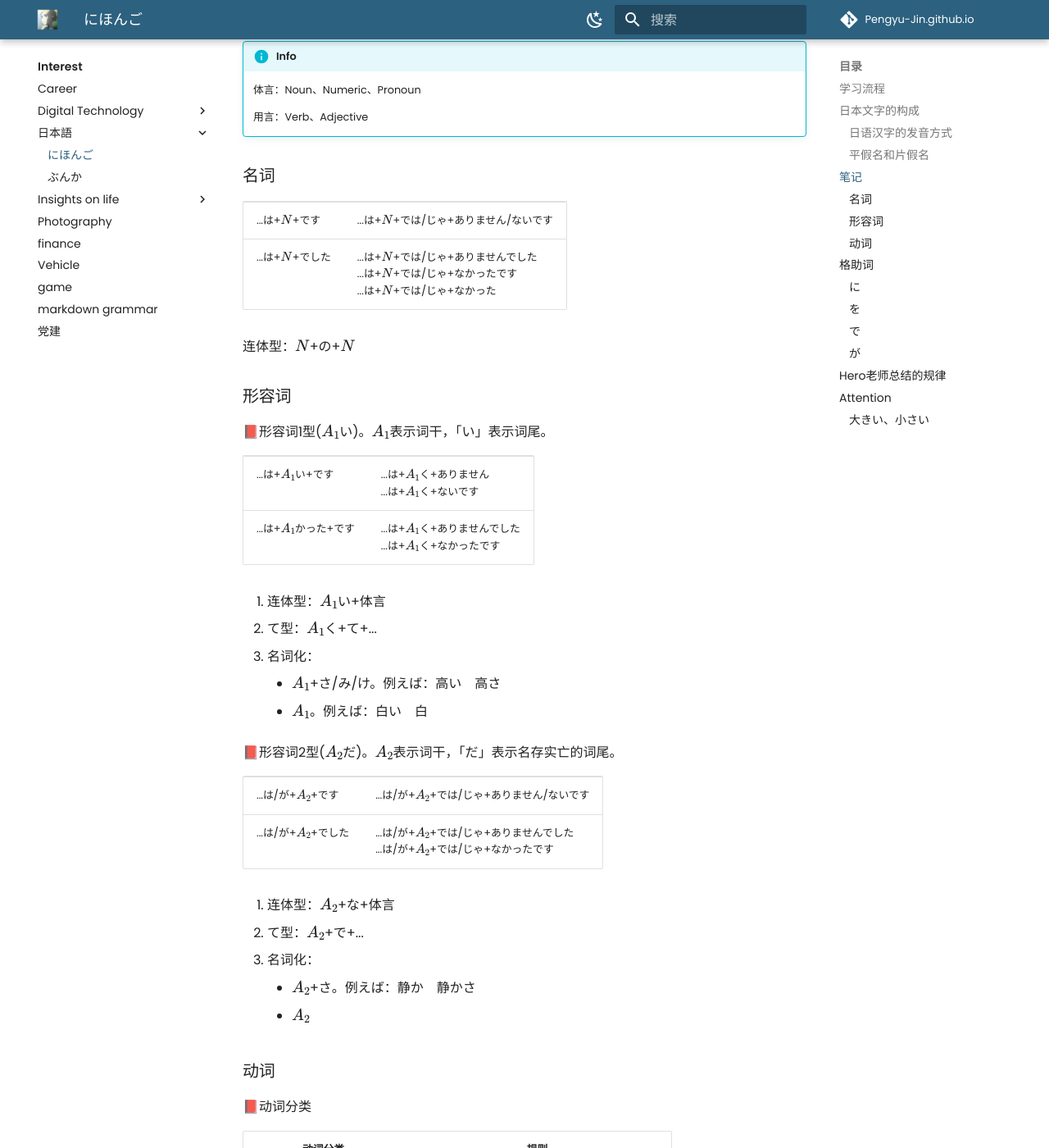
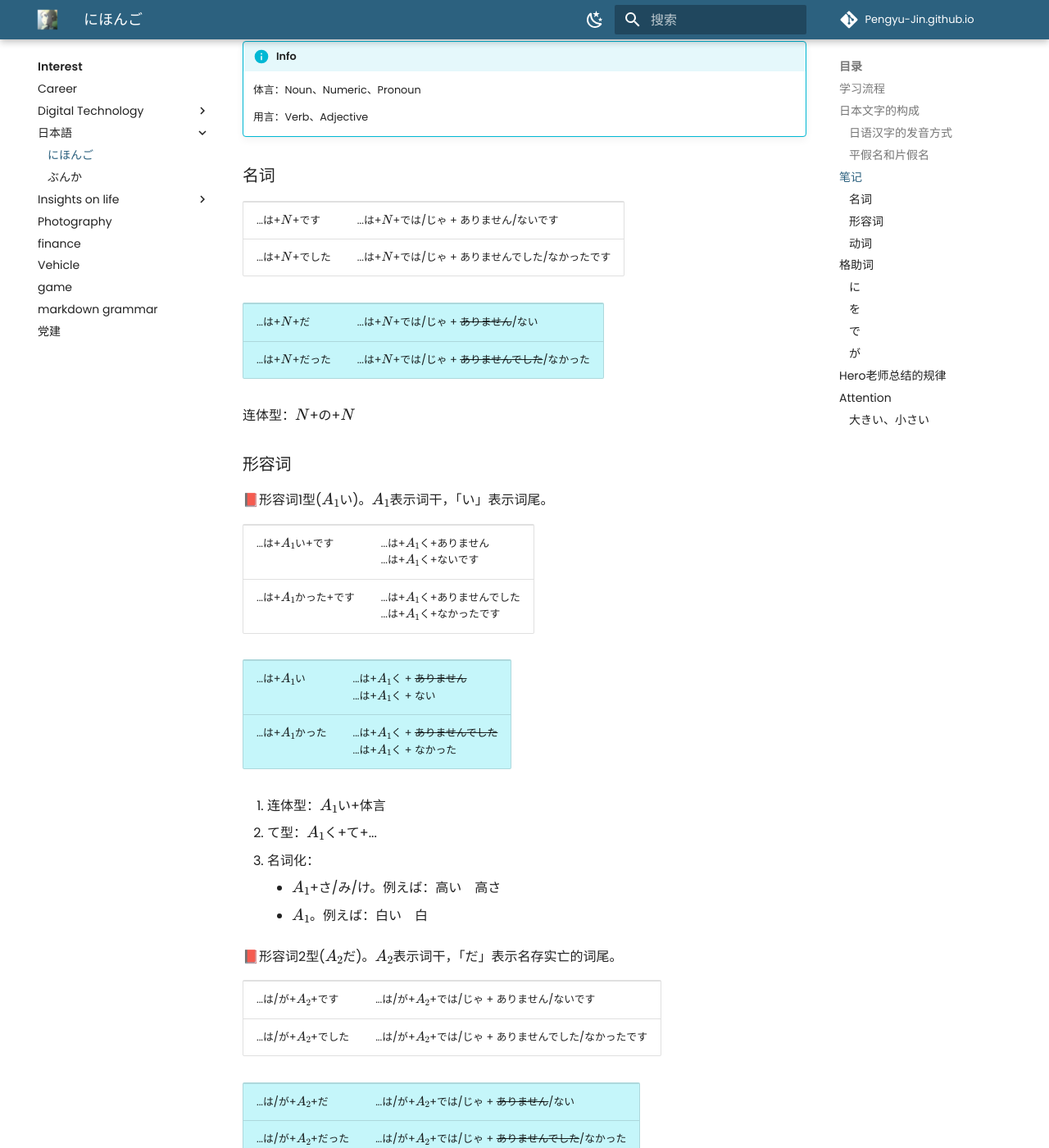
Before and after one commit to Pengyu-Jin/Pengyu-Jin.github.io, an MkDocs documentation site: the page built from docs/interest/JP-learn/50yin.md, in a window 1280 px wide and 1400 px high, scrolled down 1099 px. Shown: the whole window at 82% size. Built offline with MkDocs 1.6.1 and Material for MkDocs 9.7.7, drawn with Linux system fonts in a browser that asks for light colours; comment, search, counter and statistics services are not loaded; some of the changed text lies outside the part shown.

Commit message:
update 简体

```diff
--- a/docs/interest/JP-learn/50yin.md
+++ b/docs/interest/JP-learn/50yin.md
@@ -42,11 +42,22 @@
 <table>
   <tr>
     <td>...は+\(N\)+です</td>
-    <td>...は+\(N\)+では/じゃ+ありません/ないです</td>
+    <td>...は+\(N\)+では/じゃ + ありません/ないです</td>
   </tr>
   <tr>
     <td>...は+\(N\)+でした</td>
-    <td>...は+\(N\)+では/じゃ+ありませんでした<br>...は+\(N\)+では/じゃ+なかったです<br>...は+\(N\)+では/じゃ+なかった</td>
+    <td>...は+\(N\)+では/じゃ + ありませんでした/なかったです</td>
+  </tr>
+</table>
+
+<table style="background-color: #c5f6fa;">
+  <tr>
+    <td>...は+\(N\)+だ</td>
+    <td>...は+\(N\)+では/じゃ + <s>ありません</s>/ない</td>
+  </tr>
+  <tr>
+    <td>...は+\(N\)+だった</td>
+    <td>...は+\(N\)+では/じゃ + <s>ありませんでした</s>/なかった</td>
   </tr>
 </table>
 
@@ -67,6 +78,17 @@
   </tr>
 </table>
 
+<table style="background-color: #c5f6fa;">
+  <tr>
+    <td>...は+\(A_{1}\)い</td>
+    <td>...は+\(A_{1}\)く + <s>ありません</s><br>...は+\(A_{1}\)く + ない</td>
+  </tr>
+  <tr>
+    <td>...は+\(A_{1}\)かった</td>
+    <td>...は+\(A_{1}\)く + <s>ありませんでした</s><br>...は+\(A_{1}\)く + なかった</td>
+  </tr>
+</table>
+
 1. 连体型：\(A_{1}\)い+体言
 2. て型：\(A_{1}\)く+て+...
 3. 名词化：
@@ -79,13 +101,25 @@
 <table>
   <tr>
     <td>...は/が+\(A_{2}\)+です</td>
-    <td>...は/が+\(A_{2}\)+では/じゃ+ありません/ないです</td>
+    <td>...は/が+\(A_{2}\)+では/じゃ + ありません/ないです</td>
   </tr>
   <tr>
     <td>...は/が+\(A_{2}\)+でした</td>
-    <td>...は/が+\(A_{2}\)+では/じゃ+ありませんでした<br>...は/が+\(A_{2}\)+では/じゃ+なかったです</td>
+    <td>...は/が+\(A_{2}\)+では/じゃ + ありませんでした/なかったです</td>
   </tr>
 </table>
+
+<table style="background-color: #c5f6fa;">
+  <tr>
+    <td>...は/が+\(A_{2}\)+だ</td>
+    <td>...は/が+\(A_{2}\)+では/じゃ + <s>ありません</s>/ない</td>
+  </tr>
+  <tr>
+    <td>...は/が+\(A_{2}\)+だった</td>
+    <td>...は/が+\(A_{2}\)+では/じゃ + <s>ありませんでした</s>/なかった</td>
+  </tr>
+</table>
+
 
 1. 连体型：\(A_{2}\)+な+体言
 2. て型：\(A_{2}\)+で+...
@@ -148,6 +182,19 @@
 | 1类动词 | 「う」段 -> 「あ」段 <br> 知る -> 知らない <br> 買う -> 買わない <br> ある -> ない |
 | 2类动词 | ~~る~~ + ない |
 | 3类动词 | <ruby>来<rt>こ</rt></ruby>ない <br> ～しない |
+
+📕简体形
+
+<table style="background-color: #c5f6fa;">
+  <tr>
+    <td>...Ｖる</td>
+    <td>...Ｖない</td>
+  </tr>
+  <tr>
+    <td>...Ｖた</td>
+    <td>...Ｖなかった</td>
+  </tr>
+</table>
 
 ## 格助词
 
@@ -307,7 +354,7 @@
 
 ✒️汉语中一部分「j/q/x」+「in」(「z/c/s」「zh/ch/sh」+「en/eng」)的音，日语中读作 せい（しん　じん）
 
-親切（しんせつ）成功（せいこう）
+親切（しんせつ）成功（せいこう）正確（せいかく）
 
 ✒️汉语中一部分「j/q/x」+「in/ing」的音，日语中读作 けい
 
```
